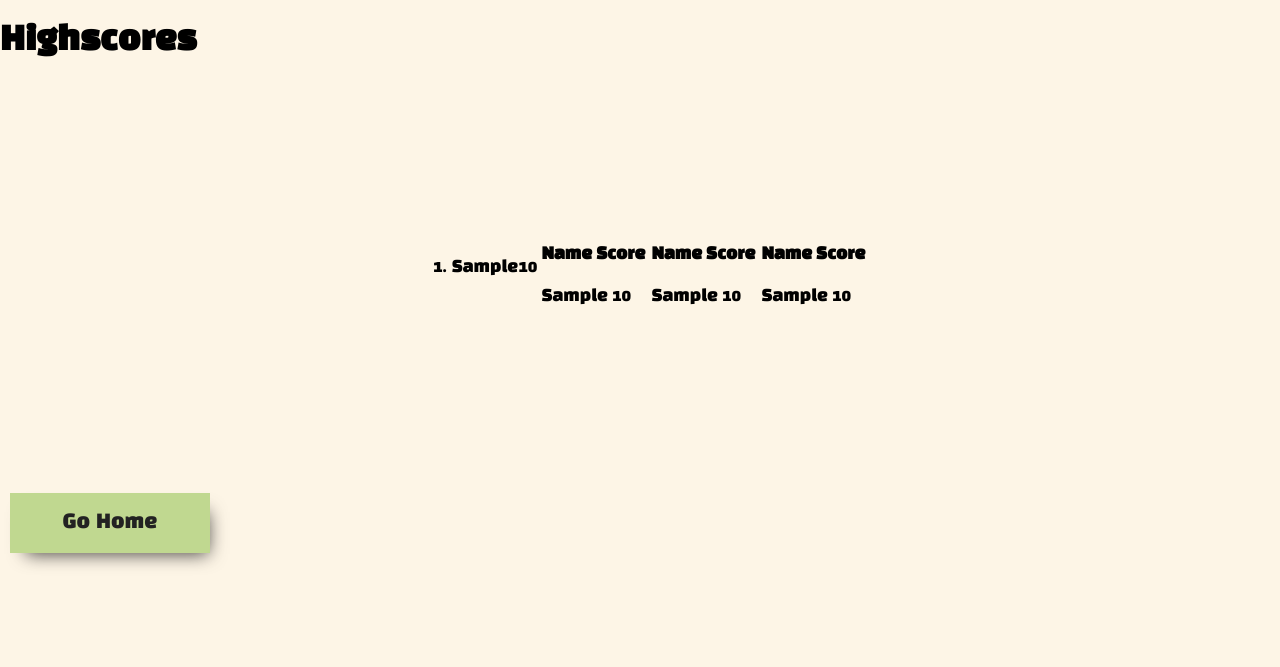
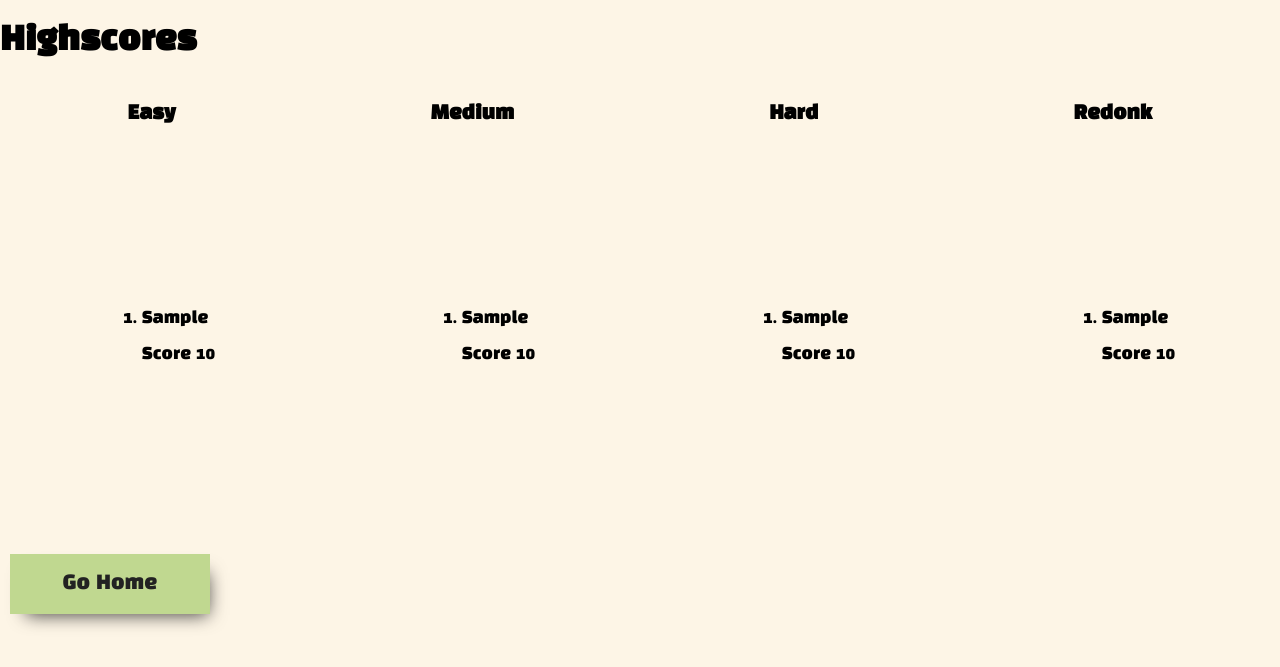
Before and after one commit to Raademar/simple-memory, a Node server app: page /highscore in a window 1280 px wide. Shown: the top 667 px of the page. Run offline with Node 20, Linux system fonts and the light colour scheme; tables that the repository leaves empty hold one stand-in row (values such as "Sample post"); some libraries are stand-ins or nearby versions.

Commit message:
fixed highscores styling.

```diff
--- a/app.js
+++ b/app.js
@@ -44,7 +44,8 @@ let Highscore = require('./db/highscore')
 async function getEasyHighscores() {
   const easyHighscores = await Highscore
     .find({ level : 'easy' })
-    .sort('score')
+		.sort('score')
+		.limit(5)
   if(!easyHighscores) {
     console.log('No Moods registered.')
   }
@@ -53,7 +54,8 @@ async function getEasyHighscores() {
 async function getMediumHighscores() {
   const mediumHighscores = await Highscore
     .find({ level : 'medium' })
-    .sort('score')
+		.sort('score')
+		.limit(5)
   if(!mediumHighscores) {
     console.log('No Moods registered.')
   }
@@ -62,7 +64,8 @@ async function getMediumHighscores() {
 async function getHardHighscores() {
   const hardHighscores = await Highscore
     .find({ level : 'hard' })
-    .sort('score')
+		.sort('score')
+		.limit(5)
   if(!hardHighscores) {
     console.log('No Moods registered.')
   }
@@ -71,7 +74,8 @@ async function getHardHighscores() {
 async function getRedonkHighscores() {
   const redonkHighscores = await Highscore
     .find({ level : 'redonk' })
-    .sort('score')
+		.sort('score')
+		.limit(5)
   if(!redonkHighscores) {
     console.log('No Moods registered.')
   }
--- a/public/stylesheets/style.css
+++ b/public/stylesheets/style.css
@@ -156,21 +156,24 @@ button:hover {
 	height: 50vh;
 	width: 100vw;
 	display: flex;
-	justify-content: center;
+	justify-content: space-around;
 	align-content: center;
 	flex-flow: row wrap;
 }
+.highscore-text {
+	display: flex;
+	justify-content: space-around;
+}
 .highscore-container table {
-
 	display: flex;
 	flex-direction: column;
 	justify-content: center;
 	align-items: flex-start;
 }
-/* .highscore-container h2 {
-	align-self: flex-start;
-	margin-top: 15vh;
-} */
+
+ol li {
+	margin-right: 10px;
+}
 
 /* ********** */
 
--- a/views/highscore.pug
+++ b/views/highscore.pug
@@ -3,52 +3,32 @@ extends layout
 block content
 
   h1 Highscores
+  .highscore-text
+    h3 Easy
+    h3 Medium
+    h3 Hard
+    h3 Redonk
   .highscore-container
     ol
       for item in highscores.easy
-        li(style='margin-right: 1px;')= item.player
+        li= item.player
+        p Score
+          span= item.score
+    ol
+      for item in highscores.medium
+        li= item.player
+        p Score
+          span= item.score
+    ol
+      for item in highscores.hard
+        li= item.player
+        p Score
+          span= item.score
+    ol
+      for item in highscores.redonk
+        li= item.player
+        p Score
           span= item.score
 
-
-
-    table
-      thead
-        tr
-          th Name
-          th Score
-      tbody
-        tr
-          td
-            for item in highscores.medium
-              p= item.player
-          td
-            for item in highscores.medium
-              p= item.score
-    table
-      thead
-        tr
-          th Name
-          th Score
-      tbody
-        tr
-          td
-            for item in highscores.hard
-              p= item.player
-          td
-            for item in highscores.hard
-              p= item.score
-    table
-      thead
-        tr
-          th Name
-          th Score
-      tbody
-        tr
-          td
-            for item in highscores.redonk
-              p= item.player
-          td
-            for item in highscores.redonk
-              p= item.score
   a(href="/")
     button.home-button-highscore Go Home
```
